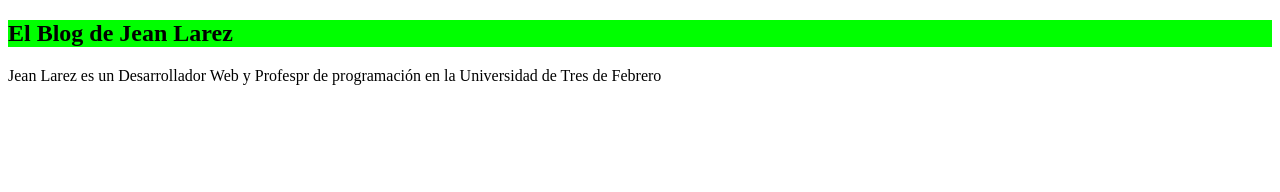
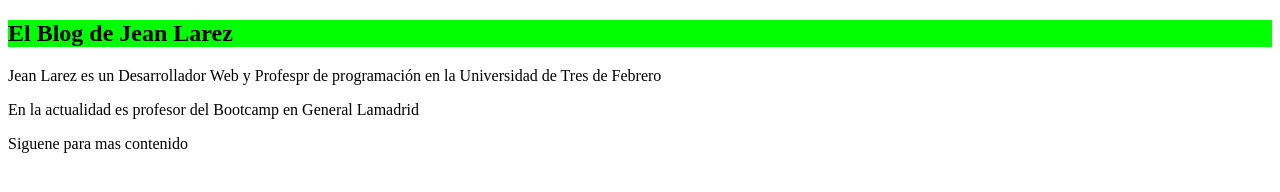
Before and after one commit to JeanLarez/Probando-Ramas-y-Merge, a plain HTML site: page index.html in a window 1280 px wide. Drawn offline with Linux system fonts and the light colour scheme.

Commit message:
Completo informacion del Blog

```diff
--- a/index.html
+++ b/index.html
@@ -10,5 +10,13 @@
     <h2>El Blog de Jean Larez</h2>
 
     <p>Jean Larez es un Desarrollador Web y Profespr de programación en la Universidad de Tres de Febrero</p>
+
+    <p>
+        En la actualidad es profesor del Bootcamp en General Lamadrid
+    </p>
+
+    <p>
+        Siguene para mas contenido
+    </p>
 </body>
 </html>
```
